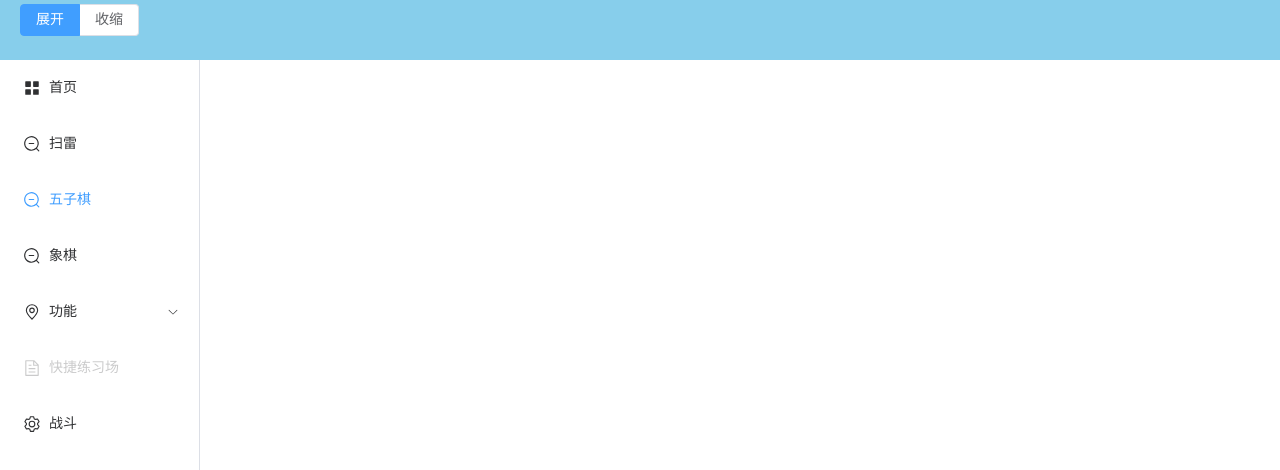
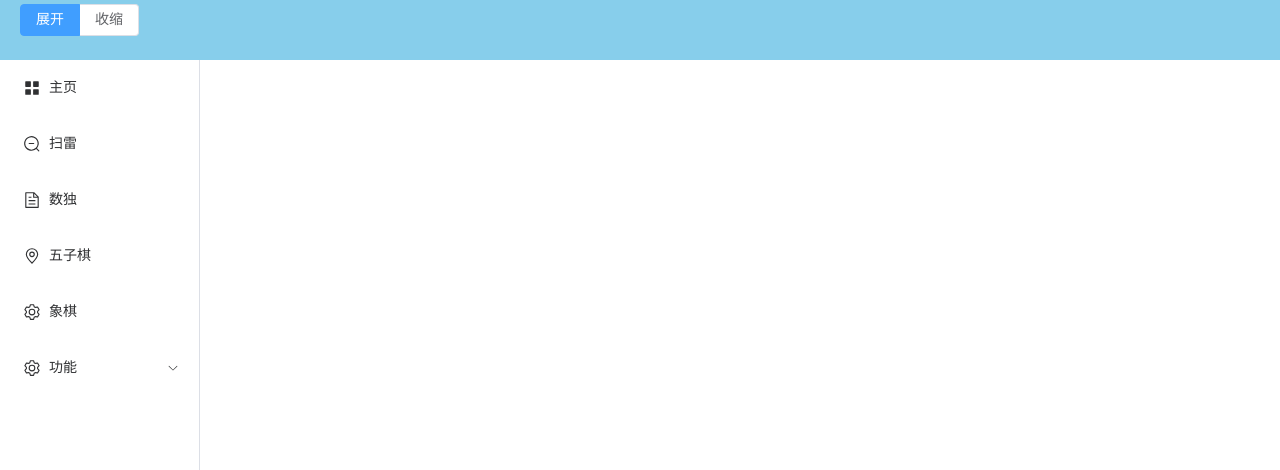
Before and after one commit to NextZH/next-zoom, a Vue app: page / in a window 1280 px wide. Shown: the top 470 px of the page. Built offline with nearby package versions, Linux system fonts and the light colour scheme.

Commit message:
fix:优化路由菜单相关

```diff
--- a/package.json
+++ b/package.json
@@ -12,6 +12,8 @@
   },
   "dependencies": {
     "element-plus": "^2.3.0",
+    "html2canvas": "^1.4.1",
+    "jspdf": "^2.5.1",
     "moment": "^2.29.4",
     "pinia": "^2.0.32",
     "sass": "^1.58.3",
--- /dev/null
+++ b/src/constant/menu.ts
@@ -0,0 +1,77 @@
+import {
+  Document,
+  Menu as IconMenu,
+  Location,
+  Setting,
+  ZoomOut
+} from '@element-plus/icons-vue'
+
+export default [
+  // {
+  //   path: '/',
+  //   redirect:'/saolei',
+  //   name: 'saolei',
+  // },
+  {
+    path: '/home',
+    name: 'home',
+    title:'主页',
+    icon:IconMenu,
+  },
+  {
+    path: '/saolei',
+    name: 'saolei',
+    title:'扫雷',
+    icon:ZoomOut,
+  },
+  {
+    path: '/shudu',
+    name: 'shudu',
+    title:'数独',
+    icon:Document,
+  },
+  {
+    path: '/wuziqi',
+    name: 'wuziqi',
+    title:'五子棋',
+    icon:Location,
+  },
+  {
+    path: '/xiangqi',
+    name: 'xiangqi',
+    title:'象棋',
+    icon:Setting,
+  },
+  {
+    path: '/gongneng',
+    name: 'gongneng',
+    title:'功能',
+    icon:Setting,
+    children:[
+      {
+        path: '/beibao',
+        name: 'beibao',
+        title:'背包',
+        icon:Setting,
+      },
+      {
+        path: '/juese',
+        name: 'juese',
+        title:'角色',
+        icon:Setting,
+      },
+      {
+        path: '/tujian',
+        name: 'tujian',
+        title:'图鉴',
+        icon:Setting,
+      },
+      {
+        path: '/qianghua',
+        name: 'qianghua',
+        title:'强化',
+        icon:Setting,
+      },
+    ]
+  },
+]
--- a/src/router/index.js
+++ b/src/router/index.js
@@ -1,37 +1,42 @@
 import { createRouter, createWebHistory } from 'vue-router'
+import menu from '../constant/menu.ts'
 import Saolei from '../views/Saolei.vue';
+import Shudu from '../views/Shudu.vue';
 import Wuziqi from '../views/Wuziqi/index.vue';
 import Xiangqi from '../views/Xiangqi/index.vue';
 import Home from '../views/Home.vue';
+
+const routerComponent={
+  Home:()=>import('../views/Home.vue'),
+  Saolei:()=>import('../views/Saolei.vue'),
+  Shudu:()=>import('../views/Shudu.vue'),
+  Wuziqi:()=>import('../views/Wuziqi/index.vue'),
+  Xiangqi:()=>import('../views/Xiangqi/index.vue'),
+}
+
+const addComponent=(menu)=>{
+  for (const key in routerComponent) {
+    menu.forEach(e=>{
+      if(e.name.toLowerCase()==key.toLowerCase()){
+        e.component=routerComponent[key];
+      }
+      if (e.children) {
+        addComponent(e.children);
+      }
+    })
+  }
+}
+addComponent(menu);
 
 const router = createRouter({
   history: createWebHistory(import.meta.env.BASE_URL),
   routes: [
     {
       path: '/',
-      redirect:'/home',
+      redirect:'/saolei',
       name: 'saolei',
     },
-    {
-      path: '/home',
-      name: 'home',
-      component: Home
-    },
-    {
-      path: '/saolei',
-      name: 'saolei',
-      component: Saolei
-    },
-    {
-      path: '/wuziqi',
-      name: 'wuziqi',
-      component: Wuziqi
-    },
-    {
-      path: '/xiangqi',
-      name: 'xiangqi',
-      component: Xiangqi
-    },
+    ...menu
   ]
 })
 
--- /dev/null
+++ b/src/utils/pdf.ts
@@ -0,0 +1,32 @@
+import html2canvas from "html2canvas";
+import jsPDF from "jspdf";
+
+export const downloadPDF:any = (page:any) => {
+  html2canvas(page).then(function(canvas) {
+    canvas2PDF(canvas);
+  });
+};
+
+const canvas2PDF = (canvas:any) => {
+  let contentWidth = canvas.width;
+  let contentHeight = canvas.height;
+
+  //a4纸的尺寸[595.28,841.89]，html页面生成的canvas在pdf中图片的宽高
+  let imgWidth = 595.28;
+  let imgHeight = 592.28/contentWidth * contentHeight;
+
+  // 第一个参数： l：横向  p：纵向
+  // 第二个参数：测量单位（"pt"，"mm", "cm", "m", "in" or "px"）
+  let pdf = new jsPDF("p", "pt");
+
+  pdf.addImage(
+    canvas.toDataURL("image/jpeg", 1.0),
+    "JPEG",
+    0,
+    0,
+    imgWidth,
+    imgHeight
+  );
+
+  pdf.save("导出.pdf");
+};
--- /dev/null
+++ b/src/utils/print.js
@@ -0,0 +1,137 @@
+// eslint-disable-next-line prettier/prettier
+
+import html2canvas from 'html2canvas';
+import { ElLoading } from 'element-plus';
+
+// 打印类属性、方法定义
+/* eslint-disable */
+const Print = function(dom, options) {
+  if (!(this instanceof Print)) return new Print(dom, options);
+
+  this.options = this.extend(
+    {
+      noPrint: '.no-print',
+    },
+    options
+  );
+
+  if (typeof dom === 'string') {
+    this.cloneDom = document.querySelector(dom);
+  } else {
+    this.isDOM(dom);
+    this.cloneDom = this.isDOM(dom) ? dom : dom.$el;
+  }
+  if (options) {
+    let loadingInstance = ElLoading.service({});
+    // console.log('多个打印', options);
+    // 多个打印
+    let list = this.cloneDom.childNodes;
+    this.dom = '';
+    let promList = [];
+    for (var i = 0; i < list.length; i++) {
+      let url = html2canvas(list[i], {
+        scale: 8, //按比例增加分辨率 (2=双倍).
+        dpi: window.devicePixelRatio * 8, //设备像素比
+      }).then(canvas => {
+        this.imgmap = canvas.toDataURL();
+        this.dom += `<div style='width:100%;height:100vh;display:flex;justify-content:center;align-items:center;margin:auto;'>
+                        <img style='width:100%;height:auto;margin:auto;page-break-after: always !important;
+                        page-break-inside: avoid !important;' src='${this.imgmap}'/>
+                    </div>`;
+      });
+      promList.push(url);
+    }
+    Promise.all(promList).then(() => {
+      this.init();
+      loadingInstance.close();
+    });
+  } else {
+    html2canvas(this.cloneDom, {
+      scale: 8, //按比例增加分辨率 (2=双倍).
+      dpi: window.devicePixelRatio * 8, //设备像素比
+    }).then(canvas => {
+      this.imgmap = canvas.toDataURL();
+      setTimeout(() => {
+        this.dom = `<div style='width:100%;height:100%;display:flex;justify-content:center;align-items:center;margin:auto;'>
+        <img style='width:100%;height:auto;margin:auto;page-break-after: always !important;
+        page-break-inside: avoid !important;' src='${this.imgmap}'/>
+        </div>`;
+        this.init();
+      });
+    });
+  }
+};
+Print.prototype = {
+  init: function() {
+    var content = this.dom;
+    this.writeIframe(content);
+  },
+  extend: function(obj, obj2) {
+    for (var k in obj2) {
+      obj[k] = obj2[k];
+    }
+    return obj;
+  },
+
+  writeIframe: function(content) {
+    var w,
+      doc,
+      iframe = document.createElement('iframe'),
+      f = document.body.appendChild(iframe);
+    iframe.id = 'myIframe';
+    //iframe.style = "position:absolute;width:0;height:0;top:-10px;left:-10px;";
+    // iframe.setAttribute('style', 'position:absolute;width:0;height:0;top:-10px;left:-10px;');
+    iframe.setAttribute('style', 'position:absolute;width:0;height:0;top:0;left:0;');
+    w = f.contentWindow || f.contentDocument;
+    doc = f.contentDocument || f.contentWindow.document;
+    doc.open();
+    doc.write(content);
+    doc.close();
+    var _this = this;
+    var d = doc.firstElementChild;
+    d.setAttribute('style', 'margin:0');
+    d.lastElementChild.setAttribute('style', 'margin:0;padding:0 8px');
+    console.log(d.lastElementChild);
+    iframe.onload = function() {
+      _this.toPrint(w);
+      setTimeout(function() {
+        document.body.removeChild(iframe);
+      }, 100);
+    };
+  },
+
+  toPrint: function(frameWindow) {
+    try {
+      setTimeout(function() {
+        frameWindow.focus();
+        try {
+          if (!frameWindow.document.execCommand('print', false, null)) {
+            frameWindow.print();
+          }
+        } catch (e) {
+          frameWindow.print();
+        }
+        frameWindow.close();
+      }, 10);
+    } catch (err) {
+      console.log('err', err);
+    }
+  },
+  isDOM:
+    typeof HTMLElement === 'object'
+      ? function(obj) {
+          return obj instanceof HTMLElement;
+        }
+      : function(obj) {
+          return (
+            obj && typeof obj === 'object' && obj.nodeType === 1 && typeof obj.nodeName === 'string'
+          );
+        },
+};
+const MyPlugin = {};
+MyPlugin.install = function(Vue, options) {
+  // 4. 添加实例方法
+  Vue.prototype.$print = Print;
+};
+// export default MyPlugin;//vue2使用，通过Vue.use()传入插件使用
+export default Print;//vue3使用，在相关页面引入即可
--- a/src/views/NavPage.vue
+++ b/src/views/NavPage.vue
@@ -1,56 +1,35 @@
 <template>
-
-  <el-menu
-    default-active="/wuziqi"
-    router
-    class="el-menu-vertical-demo"
-    :collapse="porps.isCollapse"
-    @open="handleOpen"
-    @close="handleClose"
-  >
+  <el-menu :default-active="defaultPath" router class="el-menu-vertical-demo" :collapse="props.isCollapse"
+    @select="handleSelect">
     <template #title>
-      <el-icon><location /></el-icon>
+      <el-icon>
+        <location />
+      </el-icon>
       <span>快速导航</span>
     </template>
-    <el-menu-item index="/home">
-      <el-icon><icon-menu /></el-icon>
-      <template #title>首页</template>
-    </el-menu-item>
-    <el-menu-item index="/saolei">
-      <el-icon><ZoomOut /></el-icon>
-      <template #title>扫雷</template>
-    </el-menu-item>
-    <el-menu-item index="/wuziqi">
-      <el-icon><ZoomOut /></el-icon>
-      <template #title>五子棋</template>
-    </el-menu-item>
-    <el-menu-item index="/xiangqi">
-      <el-icon><ZoomOut /></el-icon>
-      <template #title>象棋</template>
-    </el-menu-item>
-    <el-sub-menu index="2">
-      <template #title>
-        <el-icon><location /></el-icon>
-        <span>功能</span>
-      </template>
-      <el-menu-item index="2-1">背包</el-menu-item>
-      <el-menu-item index="2-2">角色</el-menu-item>
-      <el-menu-item index="2-3">图鉴</el-menu-item>
-      <el-menu-item index="2-4">强化</el-menu-item>
-    </el-sub-menu>
-    <el-menu-item index="/practiceRange" disabled>
-      <el-icon><document /></el-icon>
-      <template #title>快捷练习场</template>
-    </el-menu-item>
-    <el-menu-item index="4">
-      <el-icon><setting /></el-icon>
-      <template #title>战斗</template>
-    </el-menu-item>
+    <template v-for="item in menu" :key="item.path">
+      <el-menu-item :index="item.path" v-if="!item.children">
+        <el-icon>
+          <component :is="item.icon" />
+        </el-icon>
+        <template #title>{{ item.title }}</template>
+      </el-menu-item>
+      <el-sub-menu :index="item.path" v-else>
+        <template #title>
+          <el-icon>
+            <component :is="item.icon" />
+          </el-icon>
+          <span>{{ item.title }}</span>
+        </template>
+        <el-menu-item :index="child.path" v-for="child in item.children">{{ child.title }}</el-menu-item>
+      </el-sub-menu>
+    </template>
   </el-menu>
 </template>
 
 <script lang="ts" setup>
 import { ref } from 'vue'
+import menu from './../constant/menu'
 import {
   Document,
   Menu as IconMenu,
@@ -59,12 +38,19 @@ import {
   ZoomOut
 } from '@element-plus/icons-vue'
 
-const porps=defineProps(['isCollapse']);
-const handleOpen = (key: string, keyPath: string[]) => {
+const props = defineProps(['isCollapse']);
+const defaultPath=ref('/');
+const created=() =>{
+  const path=localStorage.getItem('defaultPath');
+  if (path) {
+    defaultPath.value=path;
+  }
+}
+created();
+const handleSelect = (key: string, keyPath: string[]) => {
   console.log(key, keyPath)
-}
-const handleClose = (key: string, keyPath: string[]) => {
-  console.log(key, keyPath)
+  // defaultPath.value=key;
+  localStorage.setItem('defaultPath',key);
 }
 </script>
 
@@ -73,7 +59,8 @@ const handleClose = (key: string, keyPath: string[]) => {
   width: 200px;
   min-height: 400px;
 }
-.el-menu-vertical-demo{
+
+.el-menu-vertical-demo {
   height: 100%;
 }
 </style>
--- a/src/views/Shudu.vue
+++ b/src/views/Shudu.vue
@@ -1,11 +1,23 @@
 <template>
   <div>
-
+    <div class="print" ref="pdf">
+      <h1>这是标题</h1>
+      <p>这是正文</p>
+    </div>
+    <el-button @click="print">打印</el-button>
   </div>
 </template>
 
 <script setup lang="ts">
+import { ref } from 'vue';
+import { downloadPDF } from "@/utils/pdf.js"
+// import Print from "@/utils/print.js"
 
+const pdf = ref(null);
+const print = () => {
+  downloadPDF(pdf.value);
+  // Print(pdf.value);
+}
 </script>
 
 <style scoped>
```
Also changed, not shown: 1 other file (tests, documents, lock files or other folders).
